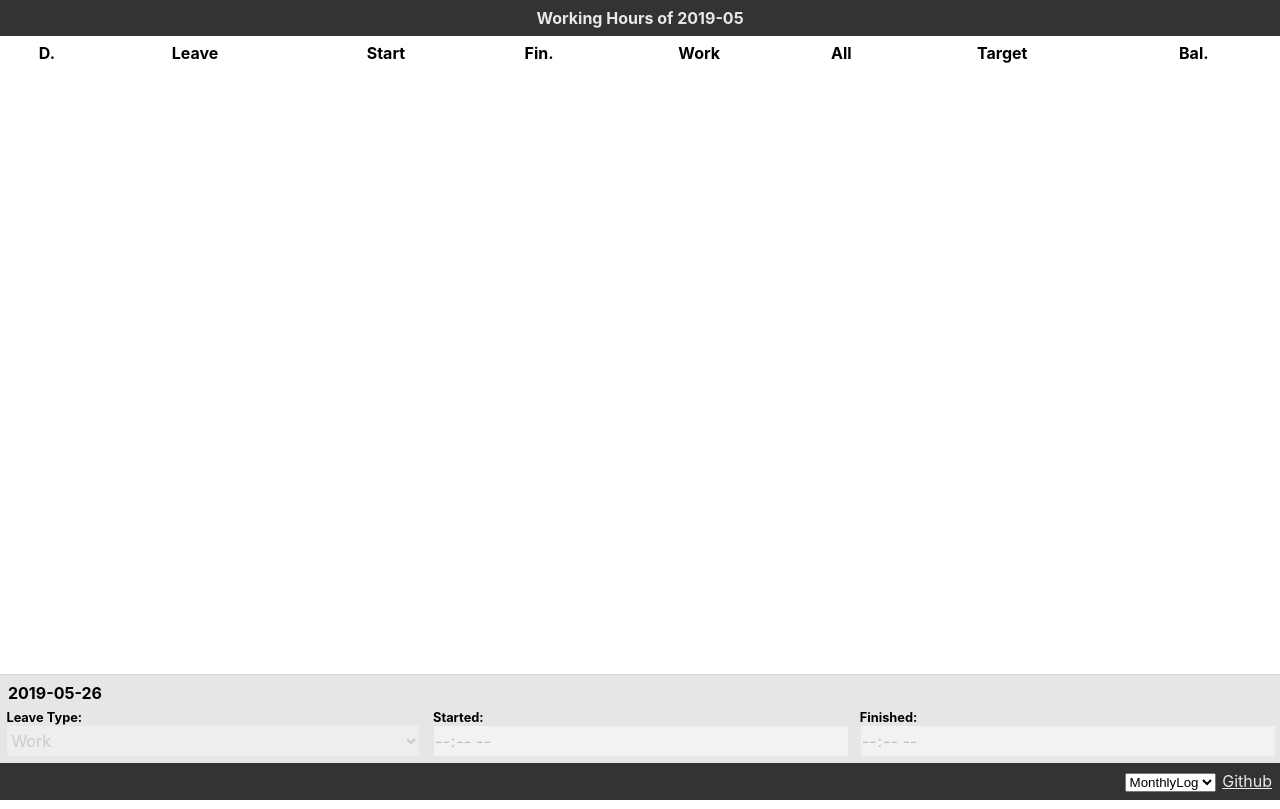
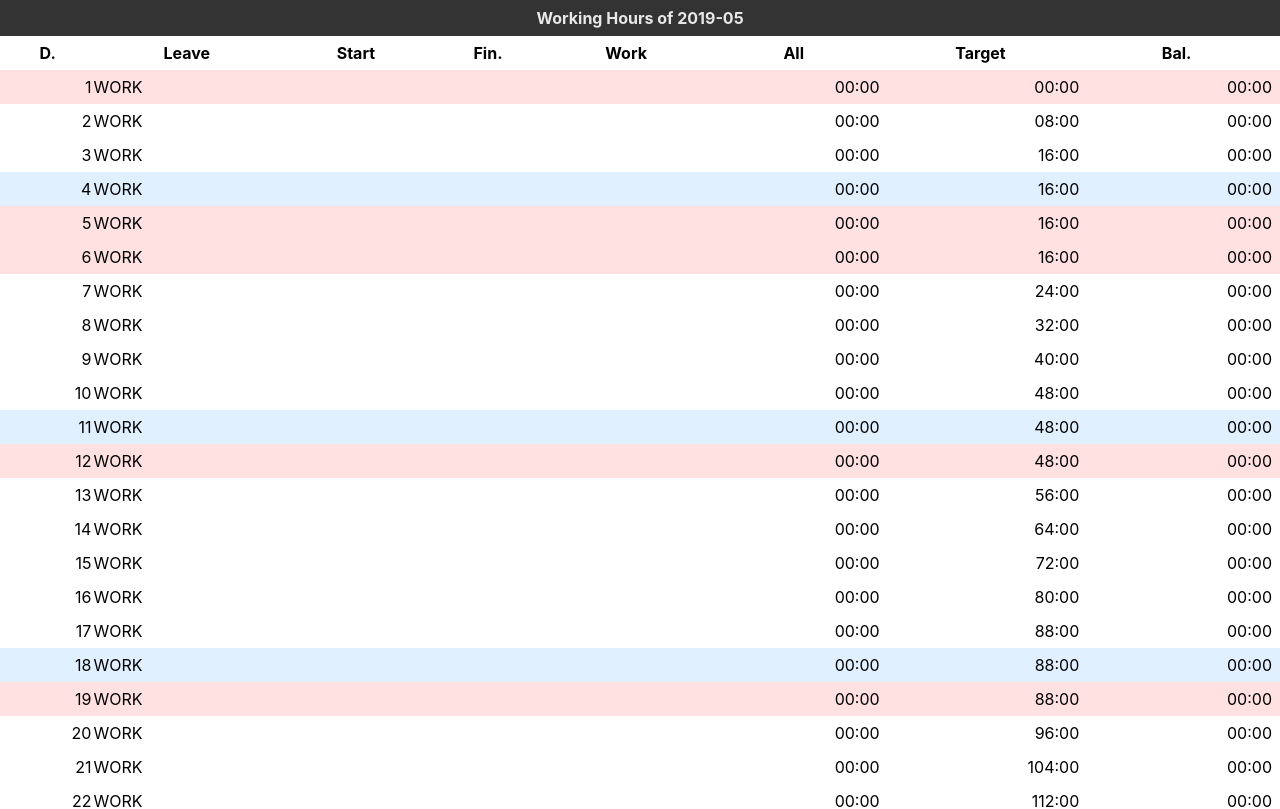
Before and after one commit to leafriend/working-hours, a React (Create React App) app: page / in a window 1280 px wide. Shown: the top 809 px of the page. Built offline with nearby package versions, Linux system fonts and the light colour scheme.

Commit message:
Fix bug - filling new month logs

```diff
--- a/src/storage/local.ts
+++ b/src/storage/local.ts
@@ -16,9 +16,9 @@ function newLog(yearMonth: string, date: number): Log {
   };
 }
 
-function fill(yearMonth: string): (log: Log, i: number) => Log {
-  return (log: Log | null | undefined, i: number) =>
-    (log === null || log === undefined) ? newLog(yearMonth, i + 1) : log
+function fill(yearMonth: string): (log: Log | null, i: number) => Log {
+  return (log: Log | null, i: number) =>
+    log === null ? newLog(yearMonth, i + 1) : log
     ;
 }
 
@@ -43,7 +43,7 @@ export class LocalLogsSet implements LogsSet {
     const [year, month] = yearMonth.split('-').map(str => parseInt(str));
     const lastDate = lastDateOf(year, month);
 
-    const logs = Array<Log>(lastDate).map(fill(yearMonth));
+    const logs = Array<null>(lastDate).fill(null).map(fill(yearMonth));
     this.setLogs(yearMonth, logs);
     return logs;
   }
```
